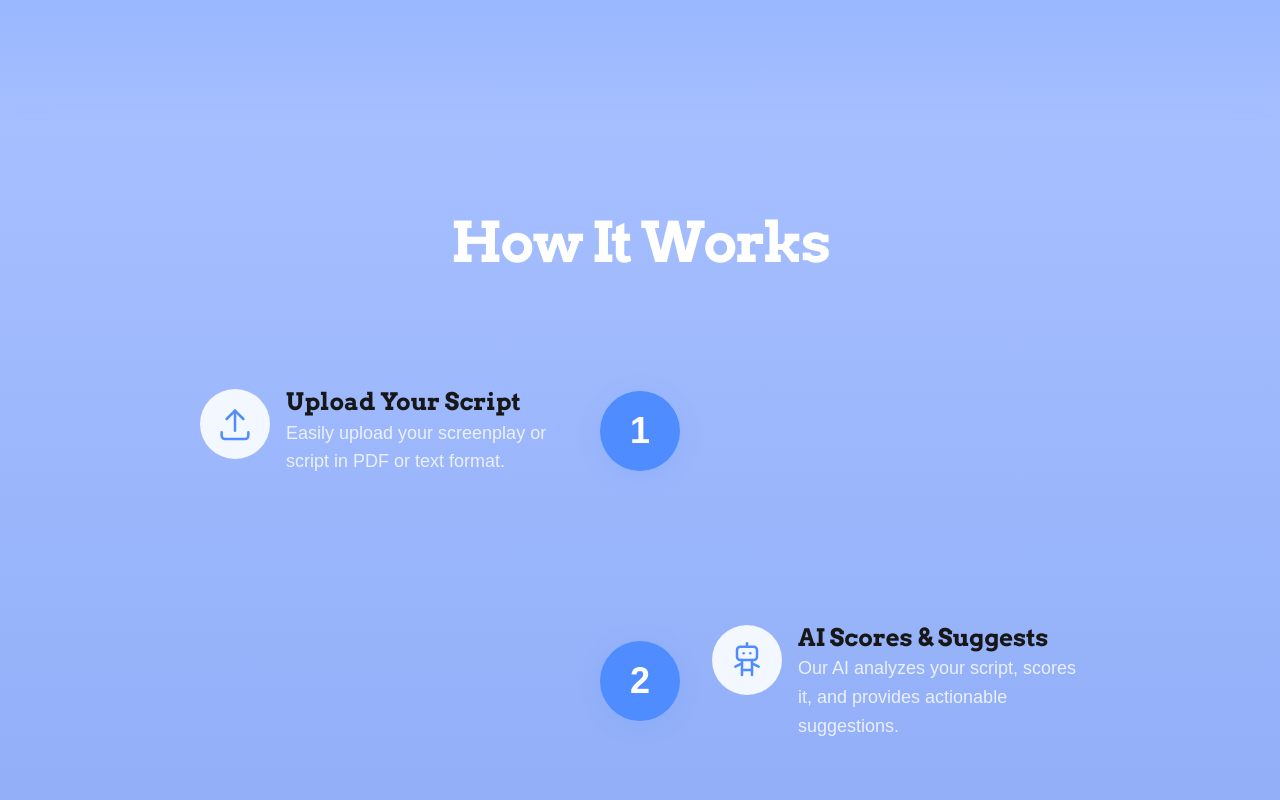
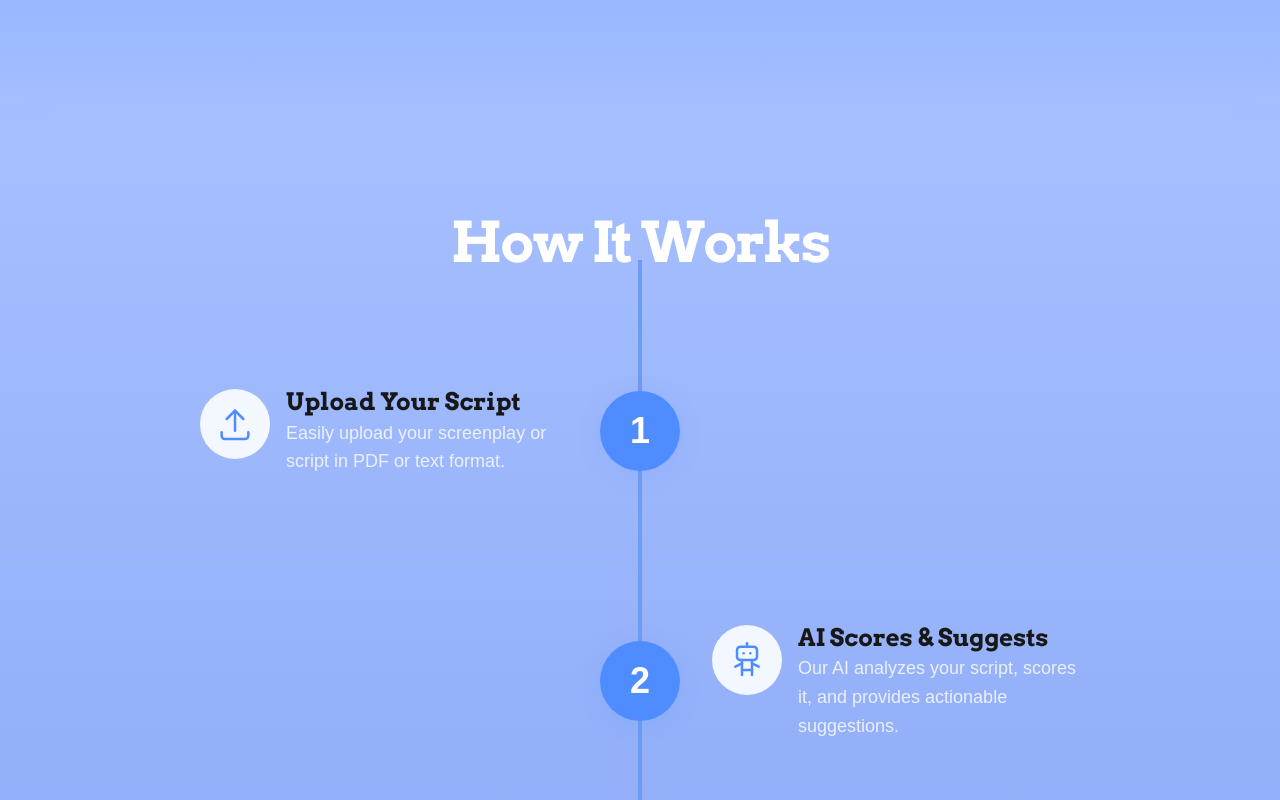
Before and after one commit to vivekroyus/reel_lense, a Next.js app in the folder reel-lense/: page /product in a window 1280 px wide. Shown: the part 680-1480 px from the top of the page. Built offline with nearby package versions, Linux system fonts and the light colour scheme.

Commit message:
some more updates to the site

```diff
--- a/reel-lense/src/components/how-it-works.tsx
+++ b/reel-lense/src/components/how-it-works.tsx
@@ -25,9 +25,10 @@ export default function HowItWorks() {
   return (
     <Box
       style={{
-        background: "linear-gradient(to bottom, rgb(166, 191, 255) 0%,rgb(137, 168, 245) 100%)", // Soft blue/white
+        background: "linear-gradient(to bottom, rgb(166, 191, 255) 0%,rgb(137, 168, 245) 100%)",
         marginBottom: 40,
         boxShadow: "0 8px 32px rgba(79,140,255,0.07)",
+        position: "relative", // Make this relative for absolute line
       }}
       px={{ base: 0, sm: 32 }}
       py={32}
@@ -47,6 +48,21 @@ export default function HowItWorks() {
       >
         How It Works
       </Title>
+      {/* Vertical connecting line */}
+
+      <Box
+        style={{
+          position: "absolute",
+          top: 140, // below the title, adjust as needed
+          left: "50%",
+          transform: "translateX(-50%)",
+          width: 4,
+          height: `calc(100% - 180px)`, // adjust for top/bottom padding and title
+          background: "rgb(108, 156, 245)",
+          zIndex: 1,
+          pointerEvents: "none",
+        }}
+      />
       {steps.map((step, idx) => {
         const StepIcon = step.icon;
         const isEven = idx % 2 === 0;
@@ -62,6 +78,7 @@ export default function HowItWorks() {
               alignItems: "center",
               justifyContent: "center",
               position: "relative",
+              zIndex: 2, // Circles above the line
             }}
           >
             {/* Left side */}
@@ -103,17 +120,15 @@ export default function HowItWorks() {
             {/* Center: Numbered Circle */}
             <Box
               style={{
-                position: "relative",
                 display: "flex",
                 flexDirection: "column",
                 alignItems: "center",
+                minWidth: 80,
                 zIndex: 2,
-                height: "100%",
-                justifyContent: "center",
-                minWidth: 80,
+                background: "none",
               }}
             >
-              <Center style={{ zIndex: 2 }}>
+              <Center>
                 <motion.div
                   initial={{ scale: 0.7, opacity: 0 }}
                   whileInView={{ scale: 1, opacity: 1 }}
```
